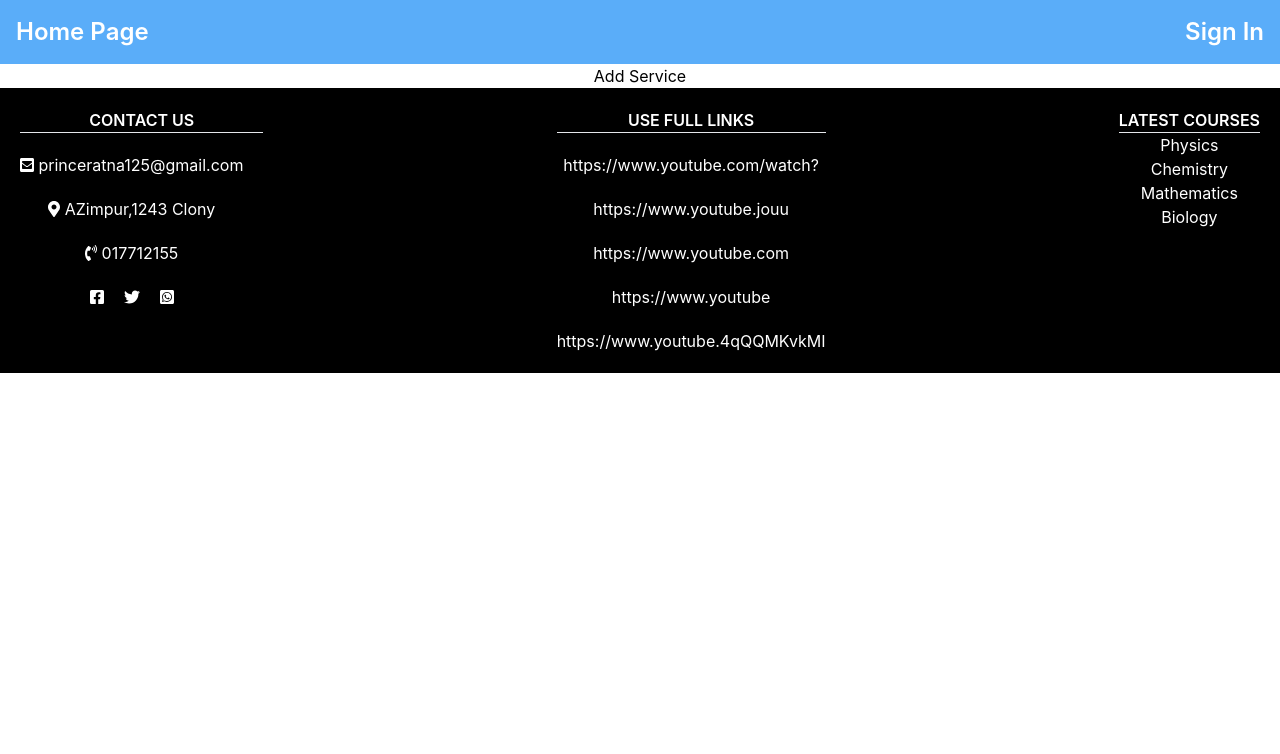
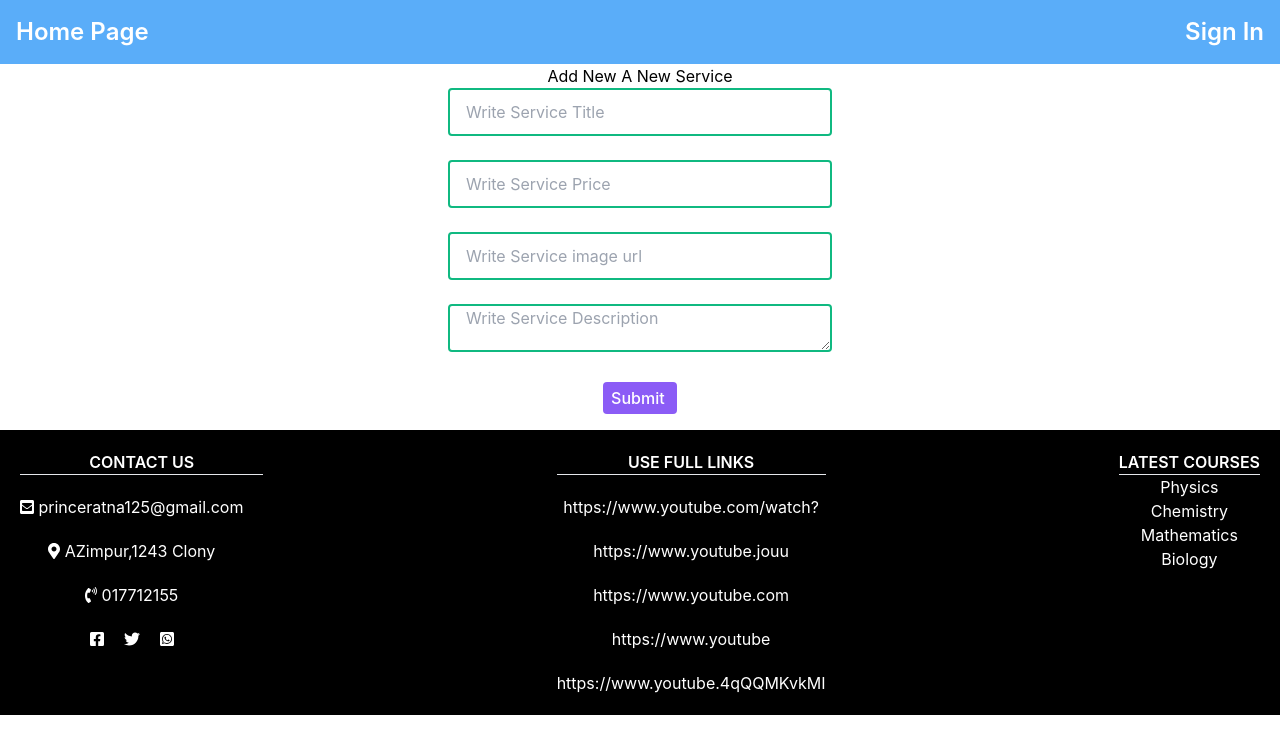
Before and after one commit to PrinceRatna/tourism-client-public, a React (Create React App) app: page /addService in a window 1280 px wide. Shown: the top 754 px of the page. Built offline with nearby package versions, Linux system fonts and the light colour scheme; no server answers.

Commit message:
first commit6

```diff
--- a/src/component/AddService/AddService.js
+++ b/src/component/AddService/AddService.js
@@ -1,9 +1,59 @@
-import React from 'react';
+import React, { useRef } from 'react';
+// on the Add A New Service, the admin will be able to add a brand new service. After adding that service, this service will appear on the home page. The name Add a new service could be changed based on your website. On this page, you can put an input field to put an image url. (For simplicity, you can upload the image to imgbb or other image hosting website and then put the url on the input field)
+
 
 const AddService = () => {
+    const titleRef=useRef();
+    const priceRef=useRef();
+    const imgRef=useRef();
+    const descriptionRef=useRef();
+
+
+    const handleAddHomeUser=(e)=>{
+
+        const title=titleRef.current.value;
+        const price=priceRef.current.value;
+        const imgUrl=imgRef.current.value;
+        const description=descriptionRef.current.value;
+        const newHomeUser={title,price,imgUrl,description};
+
+
+        fetch('http://localhost:5000/services',{
+            method:'POST',
+            headers:{
+                'content-type':'application/json'
+            },
+            body:JSON.stringify(newHomeUser)
+
+        })
+        .then(res=>res.json())
+        .then(data=>{
+            if(data.insertedId){
+                alert('successfully added the service.')
+                e.target.reset();
+            }
+        })
+
+
+        e.priventDefault();
+
+
+    }
+
     return (
         <div>
-            Add Service
+            <h2>Add New A New Service </h2>
+
+            <form onSubmit={handleAddHomeUser} >
+                < input type="text"    ref={titleRef}   className="border-2 rounded px-4 w-11/12 md:w-96 h-12 border-green-500  focus:outline-none focus:ring-2 focus:ring-purple-600 focus:border-transparent" placeholder="Write Service Title" required/><br/> <br/>
+                < input type="text"    ref={priceRef}   className="border-2 rounded px-4 w-11/12 md:w-96 h-12 border-green-500  focus:outline-none focus:ring-2 focus:ring-purple-600 focus:border-transparent" placeholder="Write Service Price" required/><br/> <br/>
+                < input type="text"    ref={imgRef}   className="border-2 rounded px-4 w-11/12 md:w-96 h-12 border-green-500  focus:outline-none focus:ring-2 focus:ring-purple-600 focus:border-transparent" placeholder="Write Service image url" required/><br/> <br/>
+                < textarea type="text" ref={descriptionRef}   className="border-2 rounded px-4 w-11/12 md:w-96 h-12 border-green-500  focus:outline-none focus:ring-2 focus:ring-purple-600 focus:border-transparent" placeholder="Write Service Description" required/><br/> <br/>
+
+                <input type="submit" value="Submit " className="bg-purple-500 mb-4 hover:bg-purple-700 focus:outline-none focus:ring-2 focus:ring-purple-600 focus:ring-opacity-50  h-8 pl-2 pr-2 text-white font-medium text-base rounded" />
+            </form>
+
+
         </div>
     );
 };
--- a/src/component/Home/Home.js
+++ b/src/component/Home/Home.js
@@ -1,4 +1,4 @@
-import userEvent from '@testing-library/user-event';
+// import userEvent from '@testing-library/user-event';
 import React, { useEffect, useState } from 'react';
 import baner1 from '../../images/h-1.jpg';
 import baner2 from '../../images/h-2.jpg';
--- a/src/component/ManageAllOrders/ManageAllOrder.js
+++ b/src/component/ManageAllOrders/ManageAllOrder.js
@@ -30,9 +30,6 @@ const ManageAllOrder = () => {
 
  }
 
-
-
-
     return (
         <div>
             <ul>
--- a/src/component/Services/Services.js
+++ b/src/component/Services/Services.js
@@ -36,7 +36,7 @@ const Services = (props) => {
         <div className="border-solid border-2 ">
             <img  className="w-full md:w-96 h-80" src={url} alt=""/>
             <h2 className="font-semibold text-xl md:text-2xl  inline-block">Service Name:{title}</h2>
-            <h4 className="font-semibold text-lg md:text-xl my-2 ">From : {price}</h4>
+            <h4 className="font-semibold text-lg md:text-xl my-2 ">From $ : {price}</h4>
             <p><span className="text-lg font-medium">Description : </span> <span> {description}</span></p>
             <NavLink to={`/order/${_id}`}><button  className="mt-3 bg-purple-600 hover:bg-purple-700 focus:outline-none focus:ring-2 focus:ring-purple-600 focus:ring-opacity-50 w-52 h-10 text-white font-semibold text-xl rounded">Booking</button></NavLink>
 
```
